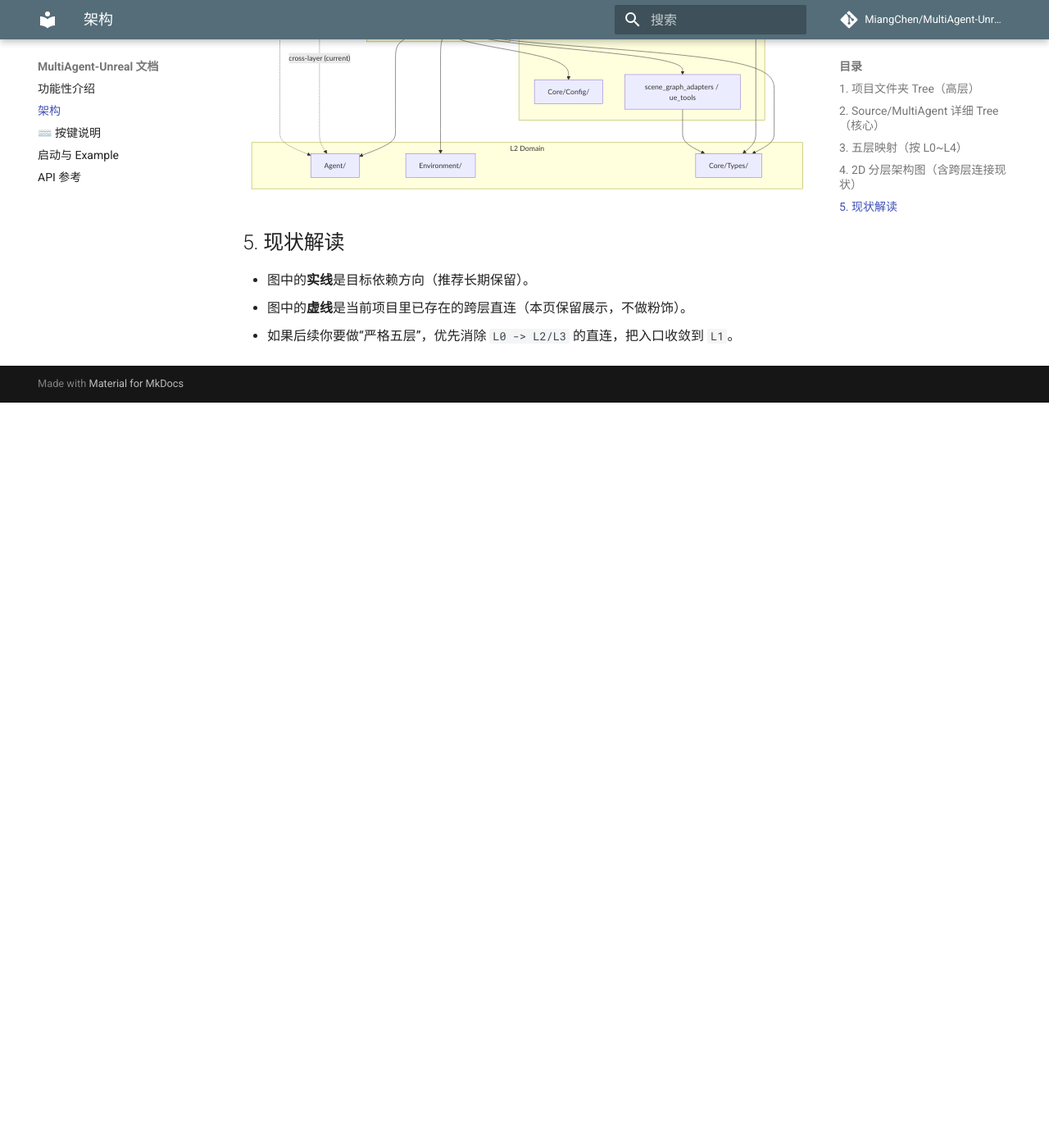
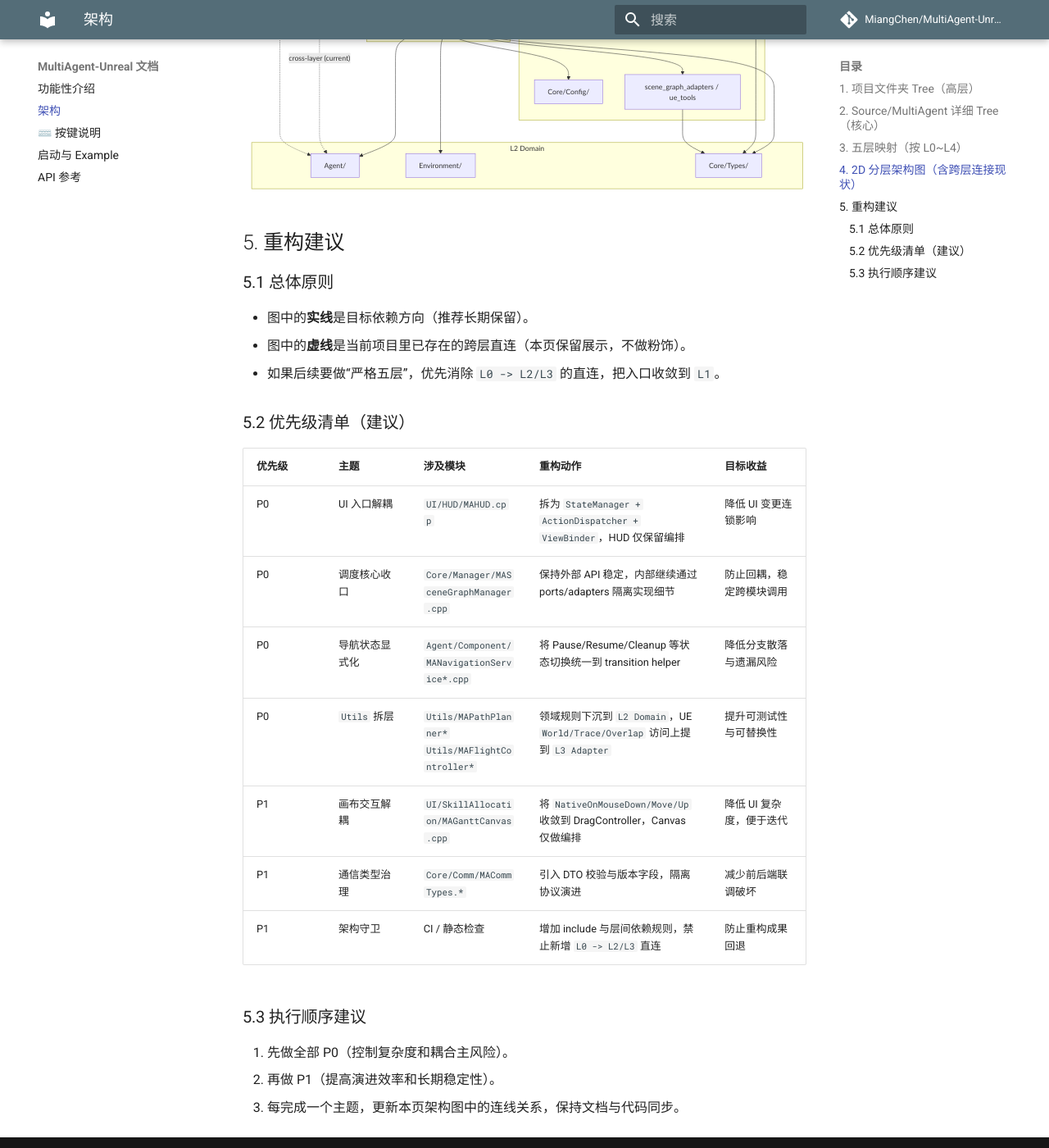
Before and after one commit to MiangChen/MultiAgent-Unreal, an MkDocs documentation site: the page built from site_docs/architecture.md, in a window 1280 px wide and 1400 px high, scrolled down 2457 px. Shown: the whole window at 82% size. Built offline with MkDocs 1.6.1 and Material for MkDocs 9.7.7, drawn with Linux system fonts in a browser that asks for light colours; comment, search, counter and statistics services are not loaded; before the commit the page ends 2948 px from its top, so only the background shows below that.

Commit message:
docs: expand architecture refactor recommendations

````diff
--- a/site_docs/architecture.md
+++ b/site_docs/architecture.md
@@ -143,8 +143,28 @@ flowchart TB
     INF_COMM -. "event callback (current)" .-> UI
 ```
 
-## 5. 现状解读
+## 5. 重构建议
+
+### 5.1 总体原则
 
 - 图中的**实线**是目标依赖方向（推荐长期保留）。
 - 图中的**虚线**是当前项目里已存在的跨层直连（本页保留展示，不做粉饰）。
-- 如果后续你要做“严格五层”，优先消除 `L0 -> L2/L3` 的直连，把入口收敛到 `L1`。
+- 如果后续要做“严格五层”，优先消除 `L0 -> L2/L3` 的直连，把入口收敛到 `L1`。
+
+### 5.2 优先级清单（建议）
+
+| 优先级 | 主题 | 涉及模块 | 重构动作 | 目标收益 |
+|---|---|---|---|---|
+| P0 | UI 入口解耦 | `UI/HUD/MAHUD.cpp` | 拆为 `StateManager + ActionDispatcher + ViewBinder`，HUD 仅保留编排 | 降低 UI 变更连锁影响 |
+| P0 | 调度核心收口 | `Core/Manager/MASceneGraphManager.cpp` | 保持外部 API 稳定，内部继续通过 ports/adapters 隔离实现细节 | 防止回耦，稳定跨模块调用 |
+| P0 | 导航状态显式化 | `Agent/Component/MANavigationService*.cpp` | 将 Pause/Resume/Cleanup 等状态切换统一到 transition helper | 降低分支散落与遗漏风险 |
+| P0 | `Utils` 拆层 | `Utils/MAPathPlanner*` `Utils/MAFlightController*` | 领域规则下沉到 `L2 Domain`，UE `World/Trace/Overlap` 访问上提到 `L3 Adapter` | 提升可测试性与可替换性 |
+| P1 | 画布交互解耦 | `UI/SkillAllocation/MAGanttCanvas.cpp` | 将 `NativeOnMouseDown/Move/Up` 收敛到 DragController，Canvas 仅做编排 | 降低 UI 复杂度，便于迭代 |
+| P1 | 通信类型治理 | `Core/Comm/MACommTypes.*` | 引入 DTO 校验与版本字段，隔离协议演进 | 减少前后端联调破坏 |
+| P1 | 架构守卫 | CI / 静态检查 | 增加 include 与层间依赖规则，禁止新增 `L0 -> L2/L3` 直连 | 防止重构成果回退 |
+
+### 5.3 执行顺序建议
+
+1. 先做全部 P0（控制复杂度和耦合主风险）。
+2. 再做 P1（提高演进效率和长期稳定性）。
+3. 每完成一个主题，更新本页架构图中的连线关系，保持文档与代码同步。
````
